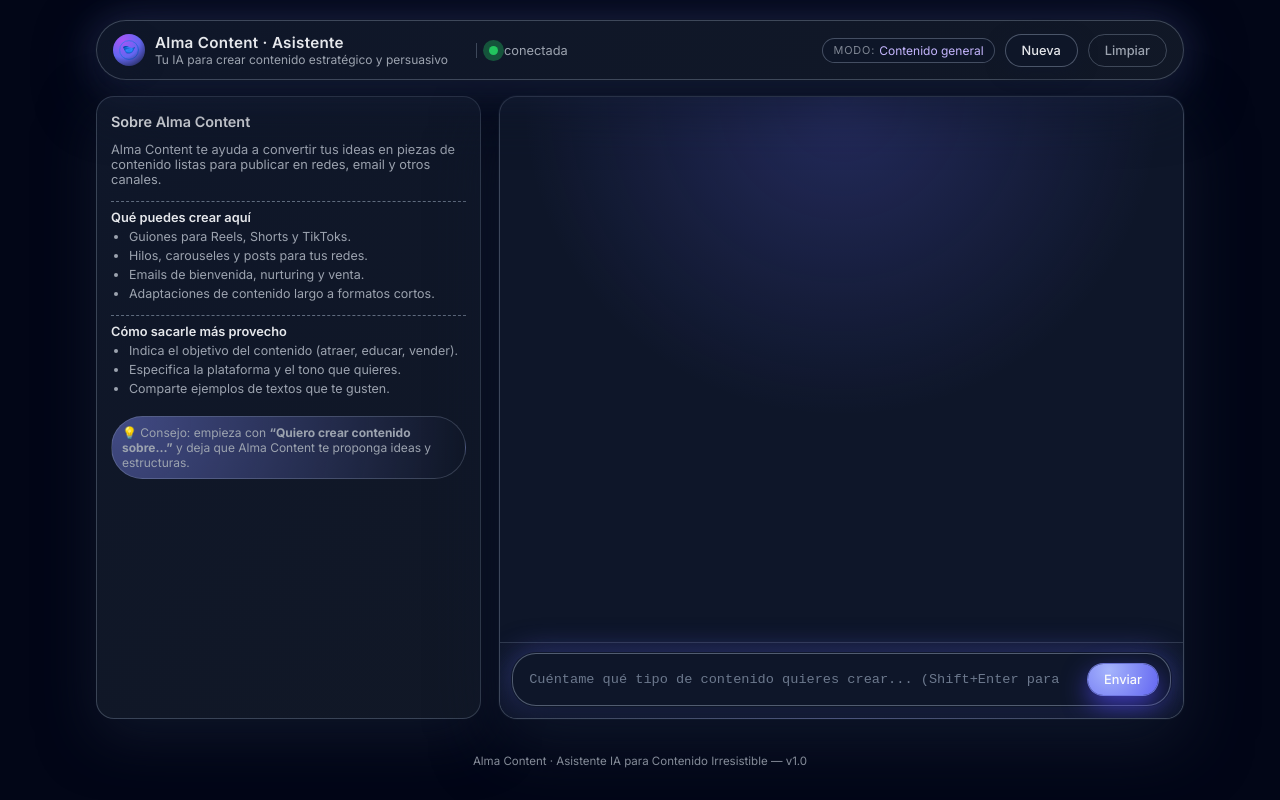
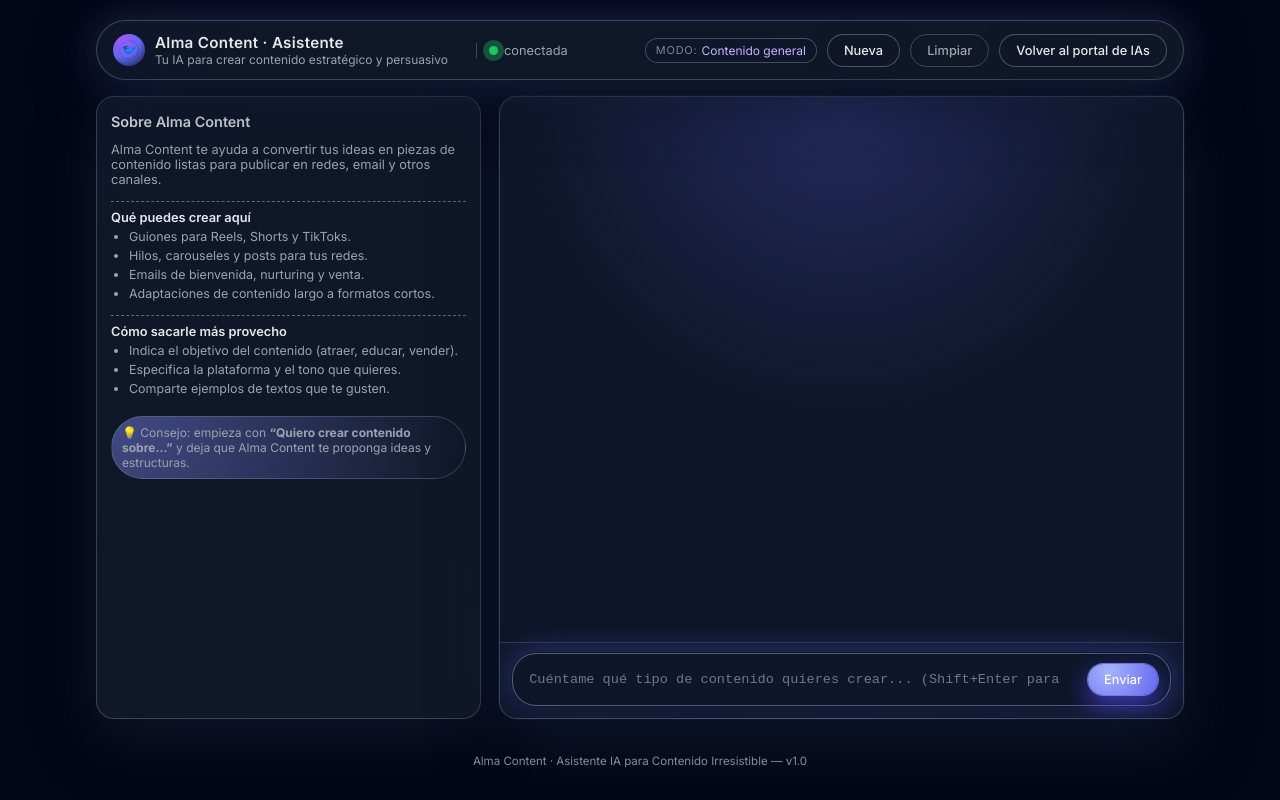
Before and after one commit to Airamc76/alma-content, a plain HTML site: page index.html in a window 1280 px wide. Both pictures are taken after a click on the button "Comenzar con Alma Content". Drawn offline with Linux system fonts and the light colour scheme; no server answers.

Commit message:
Add 'Volver al portal de IAs' button

```diff
--- a/index.html
+++ b/index.html
@@ -110,6 +110,9 @@
         <button type="button" class="btn btn-ghost" id="clear-conversation-btn" data-role="clear-conversation">
           Limpiar
         </button>
+        <a href="https://portal-ia.vercel.app/app" class="btn btn-secondary" style="text-decoration: none;" target="_self">
+          Volver al portal de IAs
+        </a>
       </div>
     </header>
 
```
